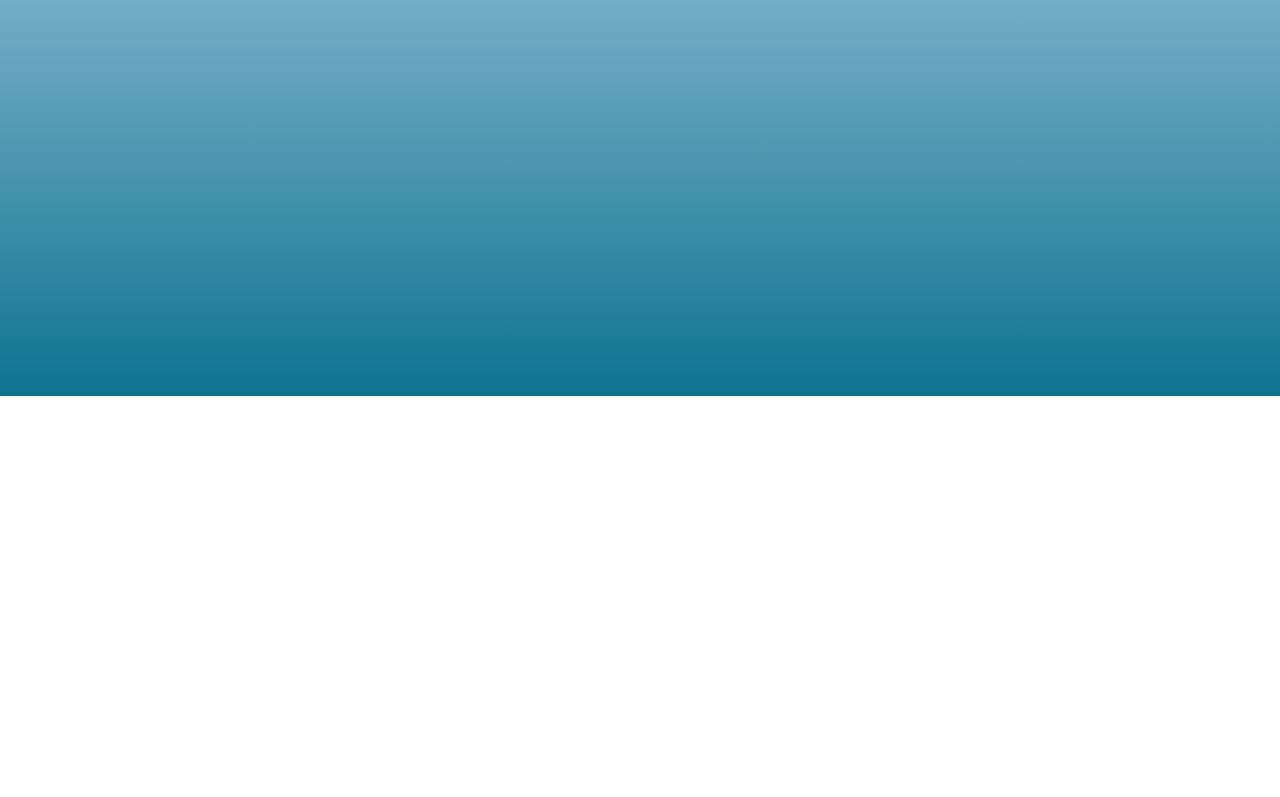
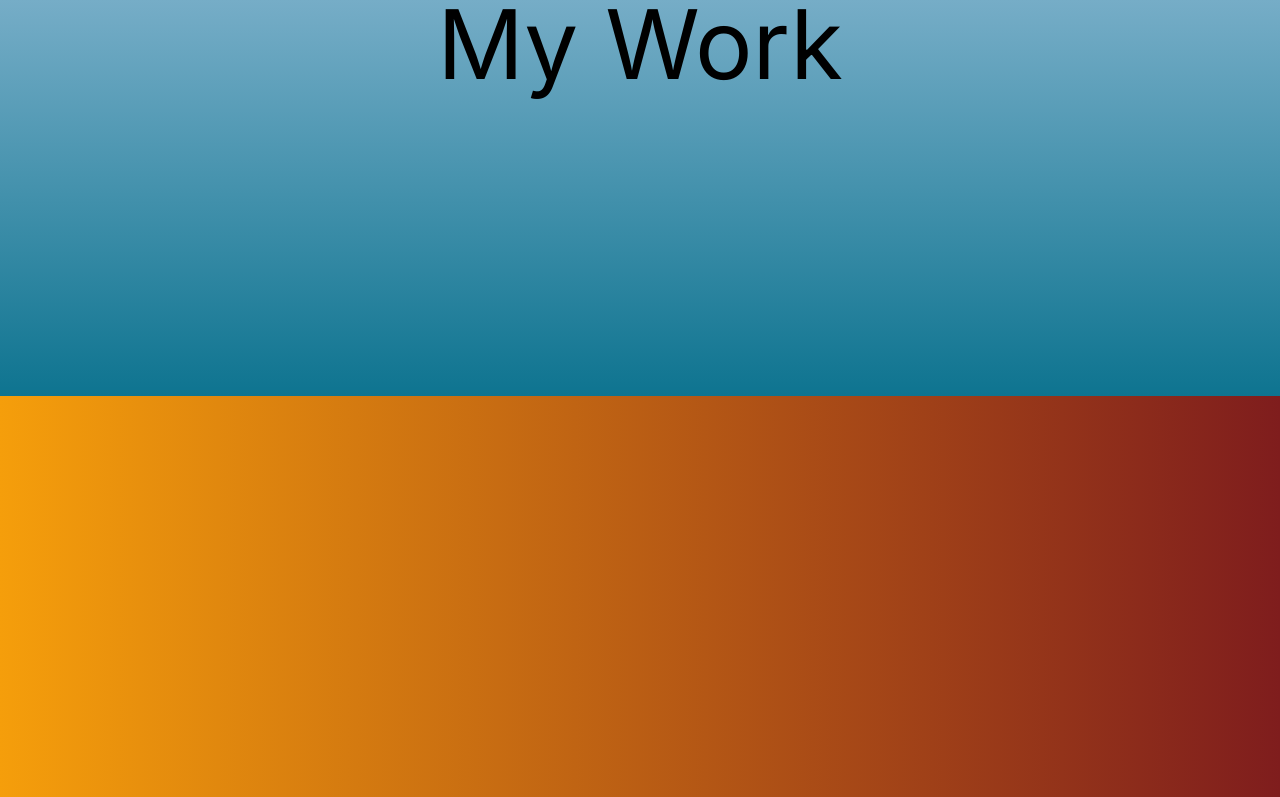
Before and after one commit to perfectblue0/animated-portfolio, a Next.js app: page /portfolio in a window 1280 px wide. Shown: the part 404-1201 px from the top of the page. Before the commit the page ends 800 px from the top, so only its background shows below. Built offline with nearby package versions, Linux system fonts and the light colour scheme.

Commit message:
added necessary hooks, items array, and styling with motion tags for movement (from left to right) of portfolio 'projects' from items array

```diff
--- a/src/app/portfolio/page.jsx
+++ b/src/app/portfolio/page.jsx
@@ -1,7 +1,48 @@
 "use client";
-import { motion } from "framer-motion";
+import { motion, useScroll, useTransform } from "framer-motion";
+import { useRef } from "react";
+import Image from "next/image";
+import Link from "next/link";
+
+const items = [
+  {
+    id: 1,
+    color: "from-red-300 to-blue-300",
+    title: "React Commerce",
+    desc: "Lorem ipsum dolor sit amet consectetur adipisicing elit. Dolores ab id ad nesciunt quo aut corporis modi? Voluptate, quos sunt dolorum facilis, id eum sequi placeat accusantium saepe eos laborum.",
+    img: "https://images.pexels.com/photos/18073372/pexels-photo-18073372/free-photo-of-young-man-sitting-in-a-car-on-a-night-street.jpeg?auto=compress&cs=tinysrgb&w=1600&lazy=load",
+    link: "https://lama.dev",
+  },
+  {
+    id: 2,
+    color: "from-blue-300 to-violet-300",
+    title: "Next.js Medium Blog",
+    desc: "Lorem ipsum dolor sit amet consectetur adipisicing elit. Dolores ab id ad nesciunt quo aut corporis modi? Voluptate, quos sunt dolorum facilis, id eum sequi placeat accusantium saepe eos laborum.",
+    img: "https://images.pexels.com/photos/18023772/pexels-photo-18023772/free-photo-of-close-up-of-a-person-holding-a-wristwatch.jpeg?auto=compress&cs=tinysrgb&w=1600&lazy=load",
+    link: "https://lama.dev",
+  },
+  {
+    id: 3,
+    color: "from-violet-300 to-purple-300",
+    title: "Vanilla Book App",
+    desc: "Lorem ipsum dolor sit amet consectetur adipisicing elit. Dolores ab id ad nesciunt quo aut corporis modi? Voluptate, quos sunt dolorum facilis, id eum sequi placeat accusantium saepe eos laborum.",
+    img: "https://images.pexels.com/photos/6894528/pexels-photo-6894528.jpeg?auto=compress&cs=tinysrgb&w=1600&lazy=load",
+    link: "https://lama.dev",
+  },
+  {
+    id: 4,
+    color: "from-purple-300 to-red-300",
+    title: "Spotify Music App",
+    desc: "Lorem ipsum dolor sit amet consectetur adipisicing elit. Dolores ab id ad nesciunt quo aut corporis modi? Voluptate, quos sunt dolorum facilis, id eum sequi placeat accusantium saepe eos laborum.",
+    img: "https://images.pexels.com/photos/18540208/pexels-photo-18540208/free-photo-of-wood-landscape-water-hill.jpeg?auto=compress&cs=tinysrgb&w=1260&h=750&dpr=2",
+    link: "https://lama.dev",
+  },
+];
 
 const PortfolioPage = () => {
+  const ref = useRef();
+  const { scrollYProgress } = useScroll({ target: ref });
+  const x = useTransform(scrollYProgress, [0, 1], ["0%", "-80%"]);
   return (
     <motion.div
       className="h-full"
@@ -9,7 +50,33 @@
       animate={{ y: "0%" }}
       transition={{ duration: 1 }}
     >
-      Portfolio
+      <div className="h-[600vh]" ref={ref}>
+        <div className="w-screen h-[calc(100vh-6rem)] flex items-center justify-center text-8xl text-center">
+          My Work
+        </div>
+        <div className="sticky top-0 flex h-screen gap-4 items-center overflow-hidden">
+          <motion.div style={{ x }} className="flex">
+            <div className="h-screen w-screen flex items-center justify-center bg-gradient-to-r from-amber-500 to-red-900" />
+            {items.map((item) => (
+              <div
+                className={`h-screen w-screen flex items-center justify-center bg-gradient-to-r ${item.color}`}
+                key={item.id}
+              >
+                <div className="flex flex-col gap-8 text-white">
+                  <h1>{item.title}</h1>
+                  <div className="relative">
+                    <Image src={item.img} alt="" fill />
+                  </div>
+                  <p>{item.desc}</p>
+                  <Link href={item.link}>
+                    <button className="">See Demo</button>
+                  </Link>
+                </div>
+              </div>
+            ))}
+          </motion.div>
+        </div>
+      </div>
     </motion.div>
   );
 };
```
